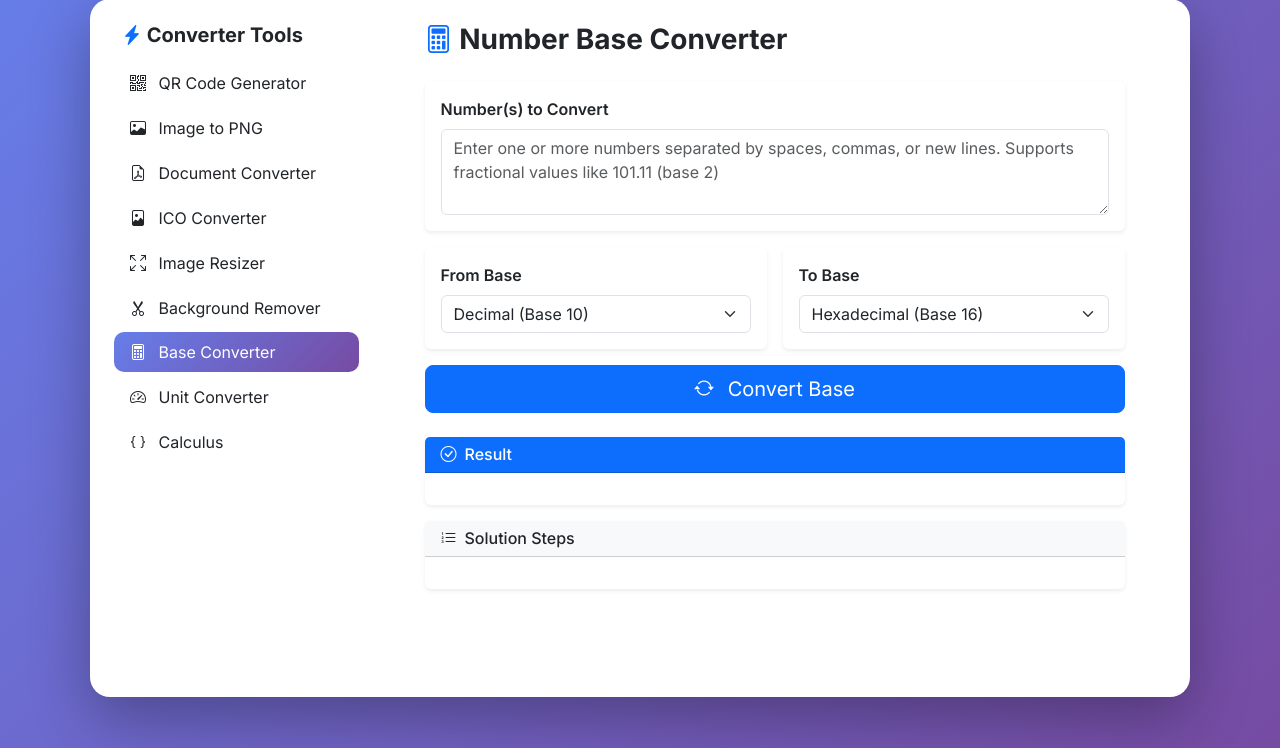
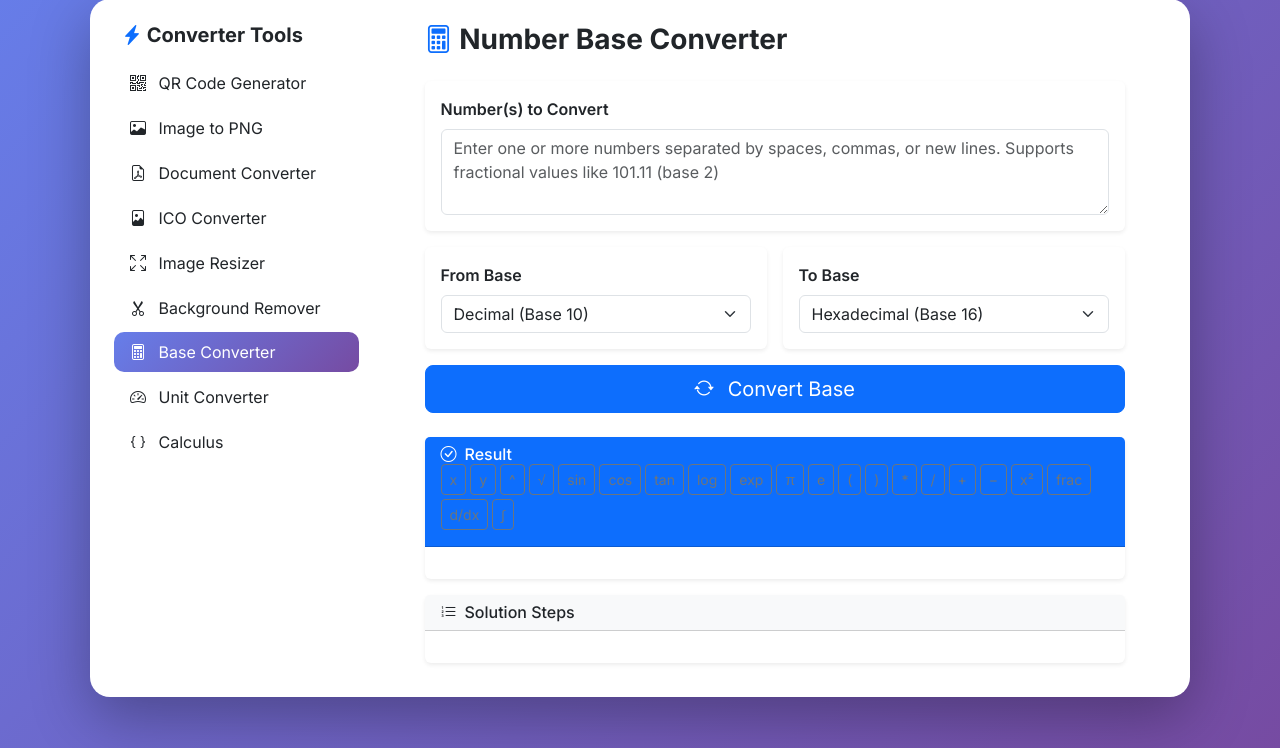
Before and after one commit to Vince0028/benPDF, a Flask app: page / in a window 1280 px wide, after a click on "Base Converter". Shown: the part 52-800 px from the top of the page. Run offline with Flask 3, Linux system fonts and the light colour scheme; some libraries are stand-ins or nearby versions.

Commit message:
Add calculus toolbar and clipboard functionality; enhance UI for expression input

```diff
--- a/static/script.js
+++ b/static/script.js
@@ -601,6 +601,51 @@ function renderBaseSolutionHTML(solutionText) {
 }
 
 // --- Calculus (Derivatives & Integrals) ---
+function insertAtCursor(textarea, token, cursorOffsetFromEnd=0) {
+    const start = textarea.selectionStart;
+    const end = textarea.selectionEnd;
+    const original = textarea.value;
+    const before = original.substring(0, start);
+    const after = original.substring(end);
+    textarea.value = before + token + after;
+    let newPos = before.length + token.length + cursorOffsetFromEnd;
+    if (newPos < 0) newPos = before.length + token.length; // fallback
+    textarea.focus();
+    textarea.setSelectionRange(newPos, newPos);
+}
+
+function bindCalcToolbar() {
+    const bar = document.getElementById('calcSymbolBar');
+    if (!bar) return;
+    const textarea = document.getElementById('calculusExpressionInput');
+    bar.querySelectorAll('button[data-token]').forEach(btn => {
+        btn.addEventListener('click', () => {
+            const token = btn.getAttribute('data-token');
+            const offsetAttr = btn.getAttribute('data-cursor');
+            const offset = offsetAttr ? parseInt(offsetAttr, 10) : 0;
+            insertAtCursor(textarea, token, offset);
+        });
+    });
+}
+
+function copyExpression() {
+    const textarea = document.getElementById('calculusExpressionInput');
+    navigator.clipboard.writeText(textarea.value).then(() => {
+        showMessageBox('Expression copied to clipboard');
+    }).catch(() => showMessageBox('Failed to copy expression'));
+}
+
+function copyLatexResult() {
+    const latexEl = document.getElementById('calculusLatex');
+    const raw = latexEl.textContent.replace(/^\s*LaTeX:\s*/, '').trim();
+    if (!raw) {
+        showMessageBox('No LaTeX result to copy');
+        return;
+    }
+    navigator.clipboard.writeText(raw).then(() => {
+        showMessageBox('LaTeX result copied');
+    }).catch(() => showMessageBox('Failed to copy LaTeX'));
+}
 function toggleCalculusFields() {
     const op = document.getElementById('calculusOperationSelect').value;
     const orderContainer = document.getElementById('derivativeOrderContainer');
@@ -691,3 +736,4 @@ async function computeCalculus() {
         hideLoading();
     }
 }
+    bindCalcToolbar();
--- a/templates/index.html
+++ b/templates/index.html
@@ -439,6 +439,29 @@
                         <div class="card border-0 shadow-sm mt-4">
                             <div class="card-header bg-primary text-white">
                                 <h6 class="mb-0"><i class="bi bi-check-circle me-2"></i>Result</h6>
+                                <div class="mb-2 d-flex flex-wrap gap-1" id="calcSymbolBar">
+                                    <button type="button" class="btn btn-sm btn-outline-secondary" data-token="x">x</button>
+                                    <button type="button" class="btn btn-sm btn-outline-secondary" data-token="y">y</button>
+                                    <button type="button" class="btn btn-sm btn-outline-secondary" data-token="^">^</button>
+                                    <button type="button" class="btn btn-sm btn-outline-secondary" data-token="sqrt()" data-cursor="-1">√</button>
+                                    <button type="button" class="btn btn-sm btn-outline-secondary" data-token="sin()" data-cursor="-1">sin</button>
+                                    <button type="button" class="btn btn-sm btn-outline-secondary" data-token="cos()" data-cursor="-1">cos</button>
+                                    <button type="button" class="btn btn-sm btn-outline-secondary" data-token="tan()" data-cursor="-1">tan</button>
+                                    <button type="button" class="btn btn-sm btn-outline-secondary" data-token="log()" data-cursor="-1">log</button>
+                                    <button type="button" class="btn btn-sm btn-outline-secondary" data-token="exp()" data-cursor="-1">exp</button>
+                                    <button type="button" class="btn btn-sm btn-outline-secondary" data-token="pi">π</button>
+                                    <button type="button" class="btn btn-sm btn-outline-secondary" data-token="E">e</button>
+                                    <button type="button" class="btn btn-sm btn-outline-secondary" data-token="(" >(</button>
+                                    <button type="button" class="btn btn-sm btn-outline-secondary" data-token=")" >)</button>
+                                    <button type="button" class="btn btn-sm btn-outline-secondary" data-token="*">*</button>
+                                    <button type="button" class="btn btn-sm btn-outline-secondary" data-token="/">/</button>
+                                    <button type="button" class="btn btn-sm btn-outline-secondary" data-token="+">+</button>
+                                    <button type="button" class="btn btn-sm btn-outline-secondary" data-token="-">−</button>
+                                    <button type="button" class="btn btn-sm btn-outline-secondary" data-token="x^2" >x²</button>
+                                    <button type="button" class="btn btn-sm btn-outline-secondary" data-token="( )/( )" data-cursor="-5">frac</button>
+                                    <button type="button" class="btn btn-sm btn-outline-secondary" data-token="d/dx()" data-cursor="-1">d/dx</button>
+                                    <button type="button" class="btn btn-sm btn-outline-secondary" data-token="int_()^()" data-cursor="-3">∫</button>
+                                </div>
                             </div>
                             <div class="card-body">
                                 <p class="fs-4 fw-bold text-primary mb-0" id="baseConversionResult"></p>
@@ -575,6 +598,10 @@
                         <button onclick="computeCalculus()" class="btn btn-primary btn-lg w-100">
                             <i class="bi bi-cpu me-2"></i> Compute
                         </button>
+                        <div class="mt-3 d-flex gap-2">
+                            <button type="button" class="btn btn-outline-secondary btn-sm" onclick="copyExpression()"><i class="bi bi-clipboard"></i> Copy Expression</button>
+                            <button type="button" class="btn btn-outline-secondary btn-sm" onclick="copyLatexResult()"><i class="bi bi-clipboard-check"></i> Copy LaTeX Result</button>
+                        </div>
                         <div class="card border-0 shadow-sm mt-4">
                             <div class="card-header bg-primary text-white">
                                 <h6 class="mb-0"><i class="bi bi-check-circle me-2"></i>Result</h6>
```
Also changed, not shown: calculus_tool.py (+19 -14 lines).
